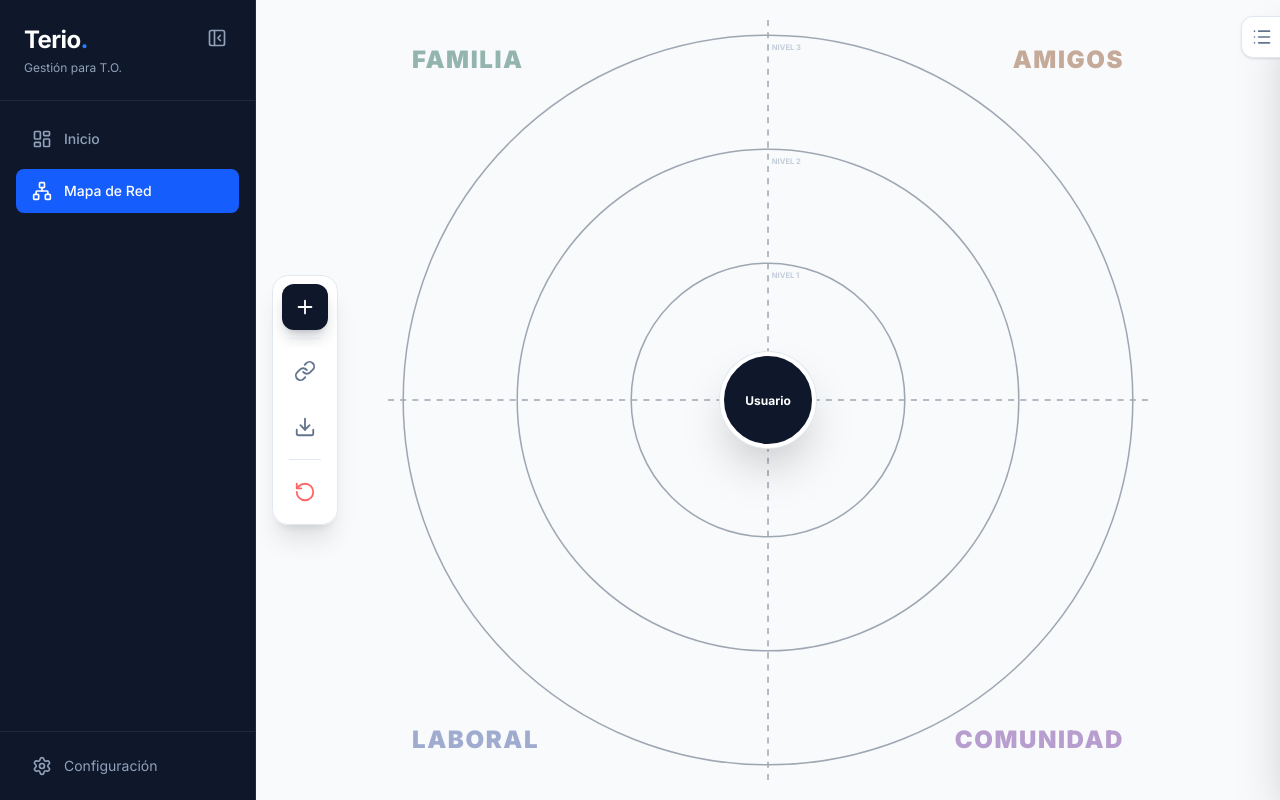
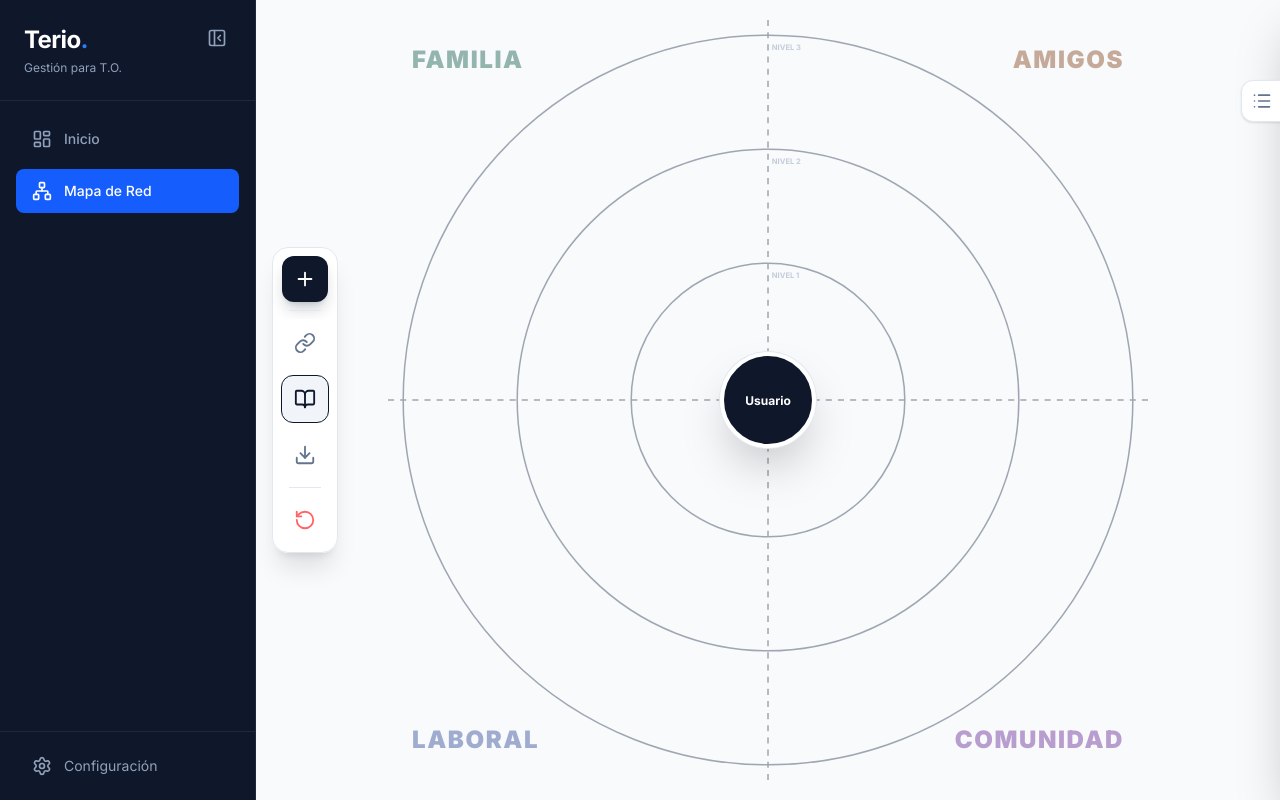
Before and after one commit to vcanio/Terio, a Next.js app: page /tools/sluzki in a window 1280 px wide. Built offline with nearby package versions, Linux system fonts and the light colour scheme.

Commit message:
exportacion mejorada

```diff
--- a/src/features/sluzki/components/Board.tsx
+++ b/src/features/sluzki/components/Board.tsx
@@ -1,7 +1,7 @@
 "use client";
 
 import React, { useState, useRef } from "react";
-import { Plus, Link as LinkIcon, Download, Info, ChevronRight, List, Trash2, User, Check, X, RotateCcw, Target } from "lucide-react";
+import { Plus, Link as LinkIcon, Download, Info, ChevronRight, List, Trash2, User, X, RotateCcw, Target, BookOpen } from "lucide-react";
 import { useSluzkiBoard } from "@/features/sluzki/hooks/useSluzkiBoard";
 import { DraggableNode } from "@/features/sluzki/components/DraggableNode";
 import { Modal } from "@/components/ui/Modal";
@@ -9,7 +9,7 @@ import { THEME, LEVELS } from "@/features/sluzki/utils/constants";
 import { NodeType, NetworkLevel } from "@/features/sluzki/types";
 
 export default function SluzkiBoard() {
-  // Referencia para el área cuadrada del diagrama (para recortar)
+  // Referencia para el área cuadrada del diagrama
   const diagramRef = useRef<HTMLDivElement>(null);
 
   const {
@@ -21,7 +21,9 @@ export default function SluzkiBoard() {
   } = useSluzkiBoard(diagramRef);
 
   const [isModalOpen, setIsModalOpen] = useState(false);
-  const [isListOpen, setIsListOpen] = useState(false);
+  const [isListOpen, setIsListOpen] = useState(false); // Sidebar lateral editable
+  const [showLegend, setShowLegend] = useState(true); // Leyenda visual para exportar
+
   const [modalName, setModalName] = useState("");
   const [modalType, setModalType] = useState<NodeType>("family");
   const [modalLevel, setModalLevel] = useState<NetworkLevel>(1);
@@ -30,7 +32,6 @@ export default function SluzkiBoard() {
     addNode(modalName, modalType, modalLevel);
     setModalName("");
     setIsModalOpen(false);
-    setIsListOpen(true);
   };
 
   const sourcePos = sourceId ? getNodePos(sourceId) : { x: 0, y: 0 };
@@ -46,84 +47,78 @@ export default function SluzkiBoard() {
         ${isConnecting ? "cursor-crosshair" : ""}
       `}
     >
-        {/* BARRA DE HERRAMIENTAS */}
-        <div
-          className="
-            exclude-from-export absolute z-50
-            bottom-6 left-1/2 -translate-x-1/2
-            flex-row gap-4
+      {/* BARRA DE HERRAMIENTAS */}
+      <div className="exclude-from-export absolute z-50 bottom-6 left-1/2 -translate-x-1/2 flex-row gap-4 lg:left-4 lg:top-1/2 lg:bottom-auto lg:-translate-y-1/2 lg:translate-x-0 lg:flex-col lg:gap-2 pointer-events-none transition-all duration-300">
+        <div className="bg-white/95 backdrop-blur-sm p-2 rounded-2xl shadow-xl border border-slate-200 pointer-events-auto flex flex-row gap-3 items-center lg:flex-col lg:gap-2">
 
-            lg:left-4 lg:top-1/2 lg:bottom-auto
-            lg:-translate-y-1/2 lg:translate-x-0
-            lg:flex-col lg:gap-2
+          <button onClick={() => setIsModalOpen(true)} className="p-3 bg-slate-900 text-white rounded-xl shadow-lg shadow-slate-900/20 hover:bg-slate-800 transition-all active:scale-95" title="Agregar Nodo"><Plus size={22} /></button>
 
-            pointer-events-none transition-all duration-300
-          "
-        >
-          <div className="bg-white/95 backdrop-blur-sm p-2 rounded-2xl shadow-xl border border-slate-200 pointer-events-auto flex flex-row gap-3 items-center lg:flex-col lg:gap-2">
+          <div className="w-px h-8 bg-slate-200 lg:w-8 lg:h-px"></div>
 
-            {/* Agregar nodo */}
-            <button
-              onClick={() => setIsModalOpen(true)}
-              className="p-3 bg-slate-900 text-white rounded-xl shadow-lg shadow-slate-900/20 hover:bg-slate-800 transition-all active:scale-95"
-              title="Agregar Nodo"
-            >
-              <Plus size={22} />
-            </button>
+          <button onClick={() => { setIsConnecting(!isConnecting); setSourceId(null); }} className={`p-3 rounded-xl transition-all border ${isConnecting ? "bg-blue-600 border-blue-600 text-white shadow-md animate-pulse" : "bg-white border-transparent text-slate-500 hover:bg-slate-50"}`} title="Conectar"><LinkIcon size={22} /></button>
 
-            <div className="w-px h-8 bg-slate-200 lg:w-8 lg:h-px"></div>
+          {/* Botón para mostrar/ocultar leyenda */}
+          <button onClick={() => setShowLegend(!showLegend)} className={`p-3 rounded-xl transition-all border ${showLegend ? "bg-slate-100 text-slate-900" : "bg-white border-transparent text-slate-500 hover:bg-slate-50"}`} title="Ver Leyenda"><BookOpen size={22} /></button>
 
-            {/* Conectar */}
-            <button
-              onClick={() => { setIsConnecting(!isConnecting); setSourceId(null); }}
-              className={`p-3 rounded-xl transition-all border ${
-                isConnecting
-                  ? "bg-blue-600 border-blue-600 text-white shadow-md animate-pulse"
-                  : "bg-white border-transparent text-slate-500 hover:bg-slate-50"
-              }`}
-              title="Conectar"
-            >
-              <LinkIcon size={22} />
-            </button>
+          <button onClick={downloadImage} disabled={isExporting} className="p-3 bg-white border border-transparent text-slate-500 rounded-xl hover:bg-slate-50 transition-all active:scale-95 disabled:opacity-50" title="Descargar"><Download size={22} /></button>
 
-            {/* Descargar */}
-            <button
-              onClick={downloadImage}
-              disabled={isExporting}
-              className="p-3 bg-white border border-transparent text-slate-500 rounded-xl hover:bg-slate-50 transition-all active:scale-95 disabled:opacity-50"
-              title="Descargar"
-            >
-              <Download size={22} />
-            </button>
+          <div className="w-px h-8 bg-slate-200 lg:w-8 lg:h-px"></div>
 
-            <div className="w-px h-8 bg-slate-200 lg:w-8 lg:h-px"></div>
+          <button onClick={clearBoard} className="p-3 bg-white border border-transparent text-red-400 rounded-xl hover:bg-red-50 hover:text-red-600 transition-all active:scale-95" title="Limpiar"><RotateCcw size={22} /></button>
+        </div>
+      </div>
 
-            {/* Limpiar */}
-            <button
-              onClick={clearBoard}
-              className="p-3 bg-white border border-transparent text-red-400 rounded-xl hover:bg-red-50 hover:text-red-600 transition-all active:scale-95"
-              title="Limpiar"
-            >
-              <RotateCcw size={22} />
-            </button>
+      {/* CUADRO DE LEYENDA - ACTUALIZADO: CENTRADO VERTICALMENTE A LA DERECHA */}
+      {showLegend && nodes.length > 0 && (
+        <div className="absolute right-4 top-1/2 -translate-y-1/2 z-20 w-64 bg-white/95 backdrop-blur-sm shadow-xl rounded-2xl border border-slate-200 p-4 pointer-events-none sm:pointer-events-auto transition-all animate-in fade-in zoom-in-95 duration-200">
 
+          {/* Cabecera de la Leyenda */}
+          <div className="flex items-center gap-2 mb-3 pb-2 border-b border-slate-100">
+            <BookOpen size={16} className="text-blue-500" />
+            <h3 className="text-xs font-bold text-slate-400 uppercase tracking-wider">
+              Referencias
+            </h3>
           </div>
+
+          {/* Lista de Nodos - Altura optimizada */}
+          <ul className="space-y-2 max-h-[60vh] overflow-y-auto pr-1 custom-scrollbar">
+            {nodes.map((node, index) => {
+              const style = THEME[node.type];
+              return (
+                <li key={node.id} className="flex items-start gap-3">
+                  {/* Badge */}
+                  <span className={`
+                    shrink-0 w-6 h-6 flex items-center justify-center
+                    rounded-full text-[10px] font-bold border shadow-sm
+                    ${style.bg} ${style.border} ${style.text}
+                  `}>
+                    {index + 1}
+                  </span>
+
+                  {/* Nombre */}
+                  <span className="text-sm font-medium text-slate-700 leading-snug pt-0.5 wrap-break-word w-full">
+                    {node.name}
+                  </span>
+                </li>
+              );
+            })}
+          </ul>
         </div>
+      )}
 
-
-      {/* SIDEBAR CON DETALLE NUMÉRICO */}
-      <div id="sluzki-sidebar" className={`absolute z-40 right-0 top-0 bottom-0 w-full sm:w-80 md:w-96 bg-white/95 backdrop-blur border-l border-slate-200 shadow-2xl transition-transform duration-300 ease-in-out flex flex-col ${isListOpen ? 'translate-x-0' : 'translate-x-full'}`}>
-        <button onClick={() => setIsListOpen(!isListOpen)} className="exclude-from-export absolute -left-10 top-4 p-2.5 bg-white border border-slate-200 rounded-l-xl shadow-sm text-slate-500 hover:text-slate-900 z-50 flex items-center justify-center">
+      {/* SIDEBAR EDITABLE (Derecha - Fuera de la exportación) */}
+      <div id="sluzki-sidebar" className={`exclude-from-export absolute z-40 right-0 top-0 bottom-0 w-full sm:w-80 md:w-96 bg-white/95 backdrop-blur border-l border-slate-200 shadow-2xl transition-transform duration-300 ease-in-out flex flex-col ${isListOpen ? 'translate-x-0' : 'translate-x-full'}`}>
+        <button onClick={() => setIsListOpen(!isListOpen)} className="absolute -left-10 top-20 p-2.5 bg-white border border-slate-200 rounded-l-xl shadow-sm text-slate-500 hover:text-slate-900 z-50 flex items-center justify-center">
             {isListOpen ? <ChevronRight size={20} /> : <List size={20} />}
         </button>
 
         <div className="flex justify-between items-center p-4 border-b border-slate-100">
-            <h2 className="text-sm font-bold text-slate-800 uppercase tracking-wide flex items-center gap-2"><List size={16} /> Detalle de la Red</h2>
-            <button onClick={() => setIsListOpen(false)} className="exclude-from-export md:hidden p-1 text-slate-400"><X size={20}/></button>
+            <h2 className="text-sm font-bold text-slate-800 uppercase tracking-wide flex items-center gap-2"><List size={16} /> Editar Red</h2>
+            <button onClick={() => setIsListOpen(false)} className="md:hidden p-1 text-slate-400"><X size={20}/></button>
         </div>
 
         <div className="bg-slate-50 p-4 rounded-xl border border-slate-200 m-3 shadow-sm">
-          <div className="text-[10px] uppercase font-bold text-slate-400 mb-2 flex items-center gap-1"><User size={10} /> Usuario </div>
+          <div className="text-[10px] uppercase font-bold text-slate-400 mb-2 flex items-center gap-1"><User size={10} /> Usuario Central</div>
           <input type="text" value={centerName} onChange={(e) => setCenterName(e.target.value)} className="w-full text-base font-bold bg-transparent border-b border-slate-300 focus:border-blue-500 p-1 focus:outline-none text-slate-800" placeholder="Nombre..." />
         </div>
 
@@ -141,7 +136,7 @@ export default function SluzkiBoard() {
                   </div>
                   <input type="text" value={node.name} onChange={(e) => updateNodeName(node.id, e.target.value)} className="w-full text-sm font-medium bg-transparent border-none p-0 focus:ring-0 text-slate-700" />
                 </div>
-                <button onClick={() => deleteNode(node.id)} className="exclude-from-export p-2 text-slate-300 hover:text-red-500 hover:bg-red-50 rounded-lg"><Trash2 size={16} /></button>
+                <button onClick={() => deleteNode(node.id)} className="p-2 text-slate-300 hover:text-red-500 hover:bg-red-50 rounded-lg"><Trash2 size={16} /></button>
               </div>
             );
           })}
@@ -161,9 +156,11 @@ export default function SluzkiBoard() {
         </div>
 
         <svg className="absolute inset-0 w-full h-full z-0 overflow-visible" viewBox="0 0 1000 1000">
+          {/* Ejes */}
           <line x1="0" y1="500" x2="1000" y2="500" stroke="#475569" strokeWidth="2" strokeDasharray="8 8" />
           <line x1="500" y1="0" x2="500" y2="1000" stroke="#475569" strokeWidth="2" strokeDasharray="8 8" />
 
+          {/* Círculos concéntricos */}
           <circle cx="500" cy="500" r={LEVELS[1].boundary} fill="none" stroke="#475569" strokeWidth="2" />
           <text x="505" y={500 - LEVELS[1].boundary + 20} className="fill-slate-400 text-[10px] font-bold uppercase">Nivel 1</text>
 
@@ -175,7 +172,7 @@ export default function SluzkiBoard() {
         </svg>
       </div>
 
-      {/* ÁREA DE JUEGO */}
+      {/* ÁREA DE JUEGO (NODOS Y LÍNEAS) */}
       <div className="absolute top-1/2 left-1/2 w-0 h-0 z-10 overflow-visible">
         <svg className="absolute overflow-visible -top-[9999px] -left-[9999px] w-[19999px] h-[19999px] pointer-events-none" style={{ left: 0, top: 0 }}>
           {isConnecting && sourceId && (
@@ -188,10 +185,11 @@ export default function SluzkiBoard() {
             const midY = (start.y + end.y) / 2;
             return (
               <g key={edge.id} className="pointer-events-auto cursor-pointer group" onClick={(e) => { e.stopPropagation(); deleteEdge(edge.id); }}>
+                {/* Zona de click ampliada para la línea */}
                 <line x1={start.x} y1={start.y} x2={end.x} y2={end.y} stroke="transparent" strokeWidth="30" />
+                {/* Línea visible */}
                 <line x1={start.x} y1={start.y} x2={end.x} y2={end.y} stroke="#94a3b8" className="stroke-slate-600 stroke-[2px] transition-colors duration-300 group-hover:stroke-red-400 group-hover:stroke-[3px]" />
 
-                {/* SI ESTAMOS EXPORTANDO, NO RENDERIZAMOS EL BOTÓN DE BORRAR */}
                 {!isExporting && (
                   <foreignObject x={midX - 12} y={midY - 12} width={24} height={24} className="overflow-visible pointer-events-none exclude-from-export">
                     <div className="w-6 h-6 flex items-center justify-center opacity-0 group-hover:opacity-100 transition-all transform scale-125 md:scale-100">
```
